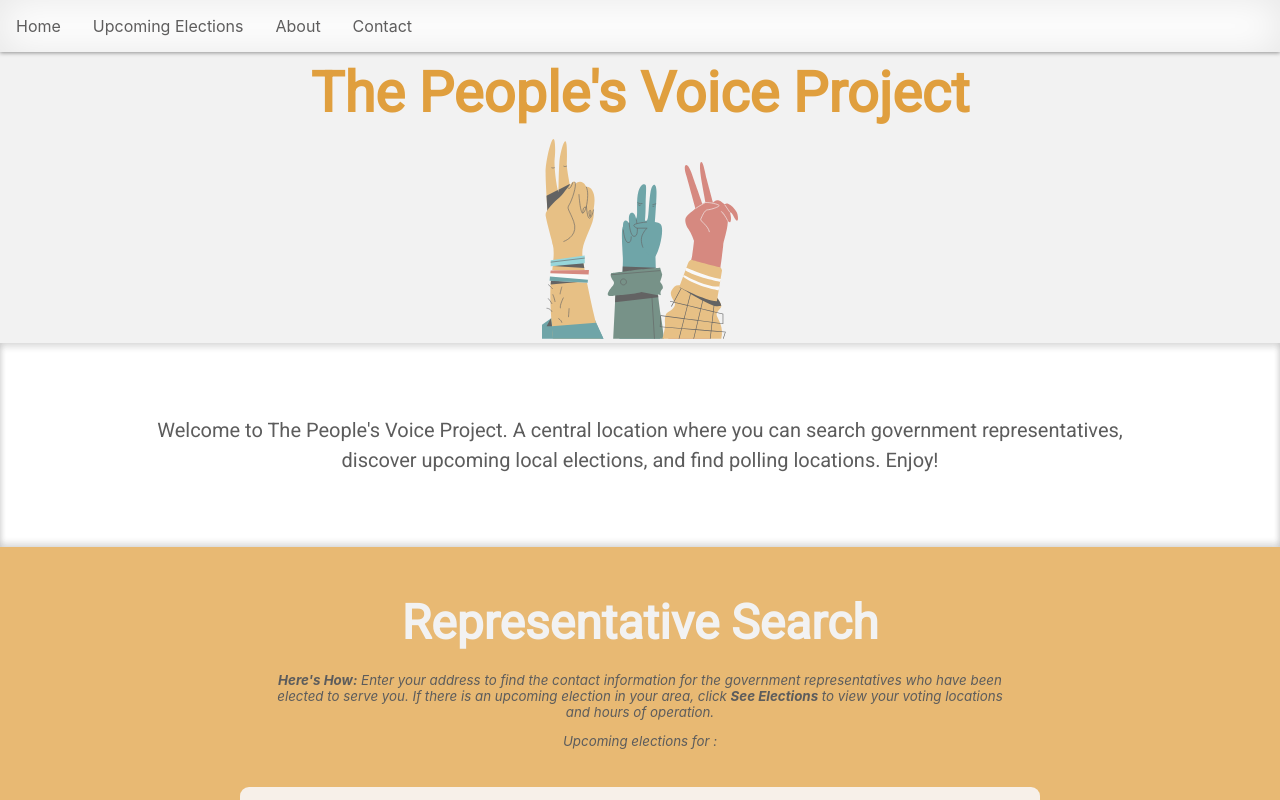
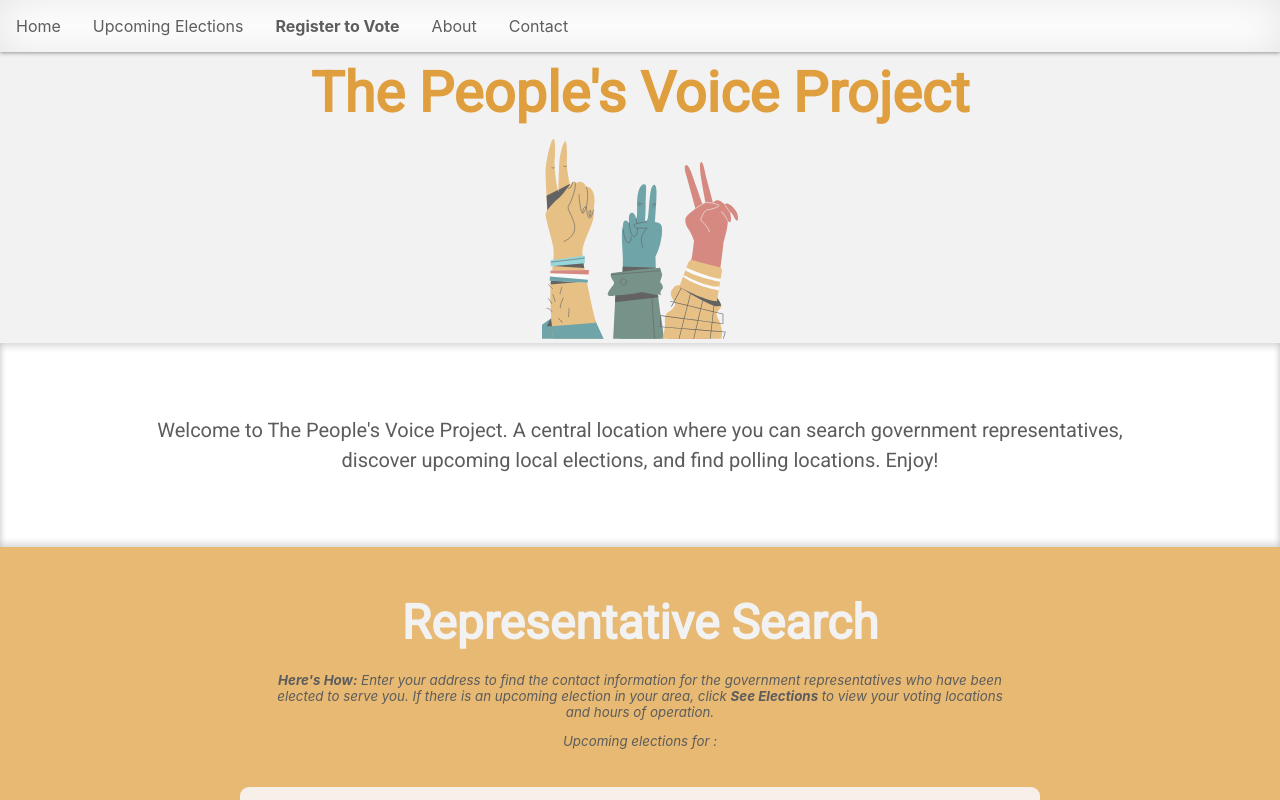
Before and after one commit to bcantello/peoples_voice_project, a React (Create React App) app: page / in a window 1280 px wide. Shown: the top 800 px of the page. Built offline with nearby package versions, Linux system fonts and the light colour scheme; no server answers.

Commit message:
Now fixed?

```diff
--- a/src/App.js
+++ b/src/App.js
@@ -68,7 +68,6 @@ function App() {
 
   return (
       <div className="App">
-          <Header/>
           <div className={'content'}>
               <UniversalContext.Provider value={
                   {
@@ -81,6 +80,7 @@ function App() {
                       addressFormatter
                   }
               }>
+                  <Header/>
                   <Main/>
               </UniversalContext.Provider>
           </div>
--- a/src/components/navigation/header.js
+++ b/src/components/navigation/header.js
@@ -1,20 +1,15 @@
-import React from "react";
+import React, {useContext} from "react";
 import {Link} from 'react-router-dom';
+import {UniversalContext} from "../../App";
 import './navigation.css'
 
 export default function Header() {
-	let userIp = JSON.parse(sessionStorage.getItem('userIp'));
-	let userState = [];
+	const universalContext = useContext(UniversalContext);
+	let userState = universalContext.userIpInfo;
+	let state;
 
-	if (userIp) {
-		let state = userIp.region_code.toLowerCase();
-		userState.push(<a className={'nav-link'}
-		   href={`https://vote.gov/register/${state}`}
-		   target="_blank"
-		   rel="nofollow noopener noreferrer"
-		   style={{textDecoration: 'none'}}>
-			<div><span><b>Register to Vote</b></span></div>
-		</a>)
+	if (userState.region_code) {
+		state = userState.region_code.toLowerCase();
 	}
 
 	return (
@@ -26,7 +21,13 @@ export default function Header() {
 				<div><span>Upcoming Elections</span></div>
 			</Link>
 			{/*External Link in Nav to voter registration*/}
-			{userState}
+			<a className={'nav-link'}
+			   href={`https://vote.gov/register/${state}`}
+			   target="_blank"
+			   rel="nofollow noopener noreferrer"
+			   style={{textDecoration: 'none'}}>
+				<div><span><b>Register to Vote</b></span></div>
+			</a>
 			<Link className={'nav-link'} to={'/about'} style={{textDecoration: 'none'}}>
 				<div><span>About</span></div>
 			</Link>
```
